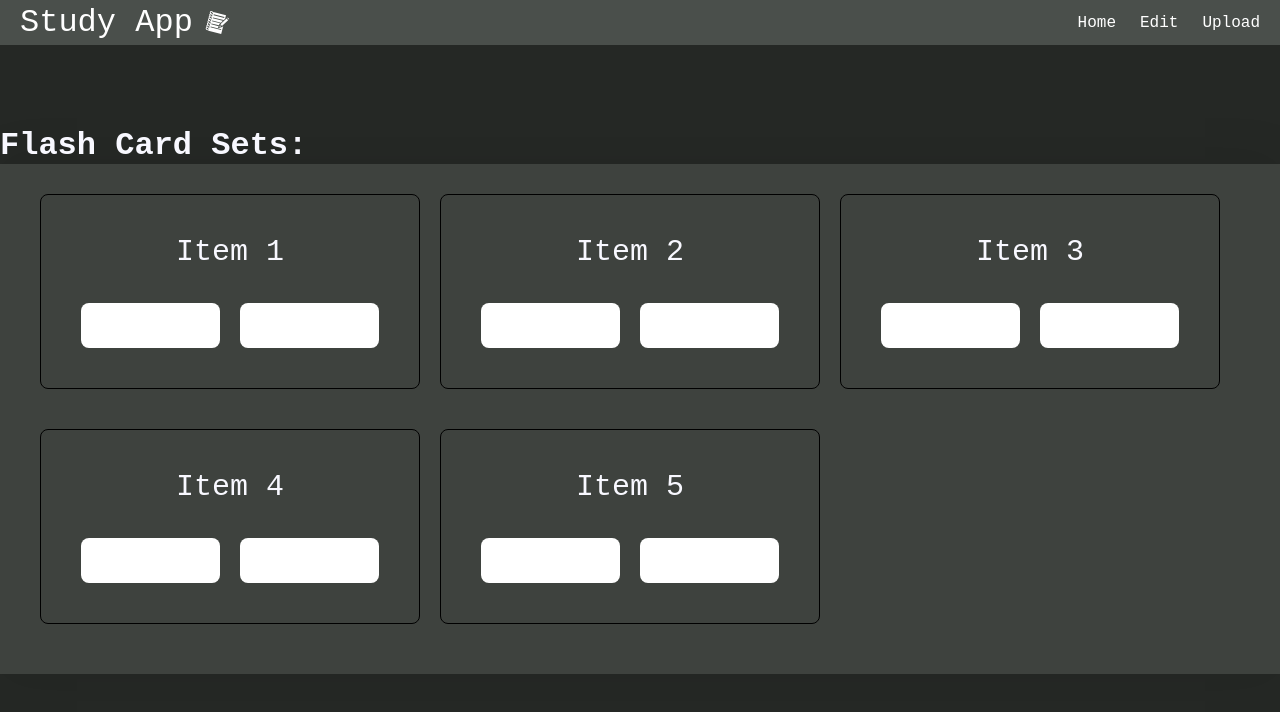
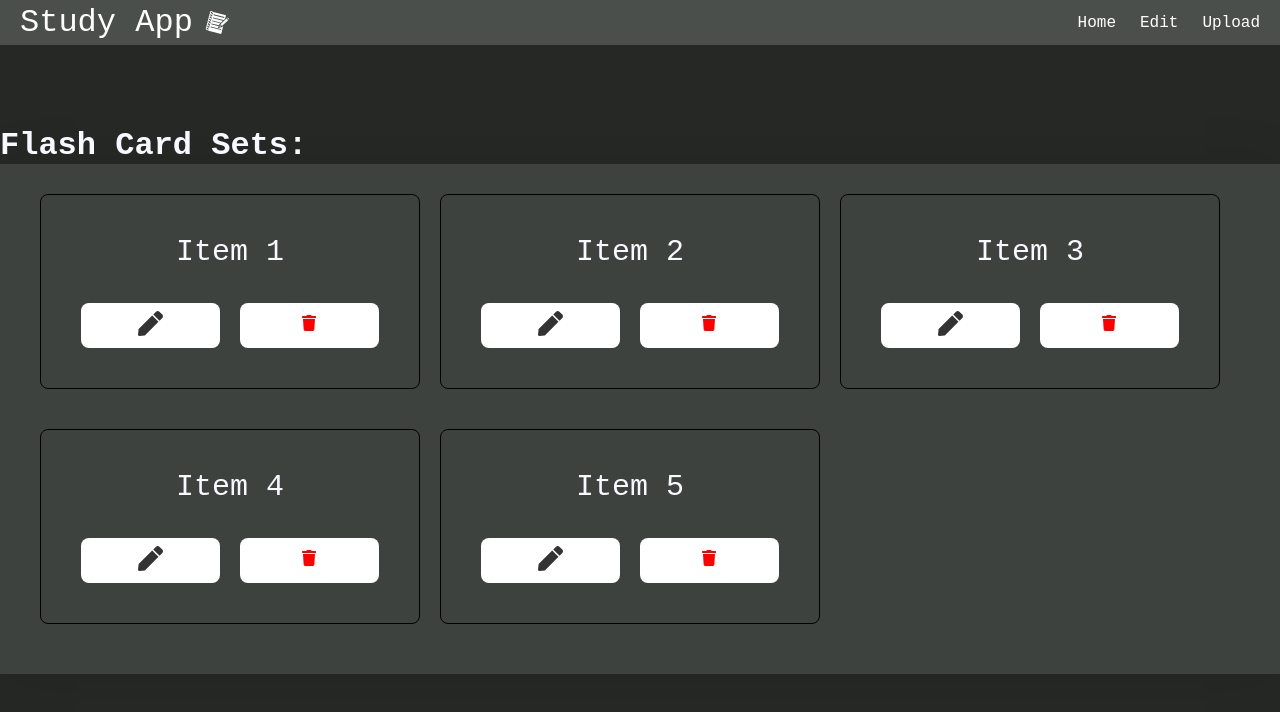
Before and after one commit to camsent/CS230Project4, a React (Vite) app in the folder FrontEnd/frontend-study-app/: page /home in a window 1280 px wide. Shown: the top 712 px of the page. Built offline with nearby package versions, Linux system fonts and the light colour scheme.

Commit message:
fixed button icons

```diff
--- a/FrontEnd/frontend-study-app/src/components/HomePage.css
+++ b/FrontEnd/frontend-study-app/src/components/HomePage.css
@@ -51,6 +51,14 @@ button {
     text-align: center;
 }
 
+button .icon {
+    color: #333;
+}
+
+button .icon2 {
+    color: red;
+}
+
 .wrapper .input-box{
     position: relative;
     width: 100%;
--- a/FrontEnd/frontend-study-app/src/components/HomePage.jsx
+++ b/FrontEnd/frontend-study-app/src/components/HomePage.jsx
@@ -56,9 +56,8 @@ const HomePage = () => {
               </button>
               <button
                 onClick={(e) => handleDelete(e, item)}
-                style={{ color: "red" }}
               >
-                <FaTrash className='icon' />
+                <FaTrash className='icon2' />
               </button>
             </div>
           </div>
--- a/FrontEnd/frontend-study-app/src/components/StudyPage.css
+++ b/FrontEnd/frontend-study-app/src/components/StudyPage.css
@@ -58,6 +58,10 @@ button {
     text-align: center;
 }
 
+button .icon {
+    color: #333;
+}
+
 /* Hover effect without glow */
 button:hover {
     background: #e6e6e6;
```
